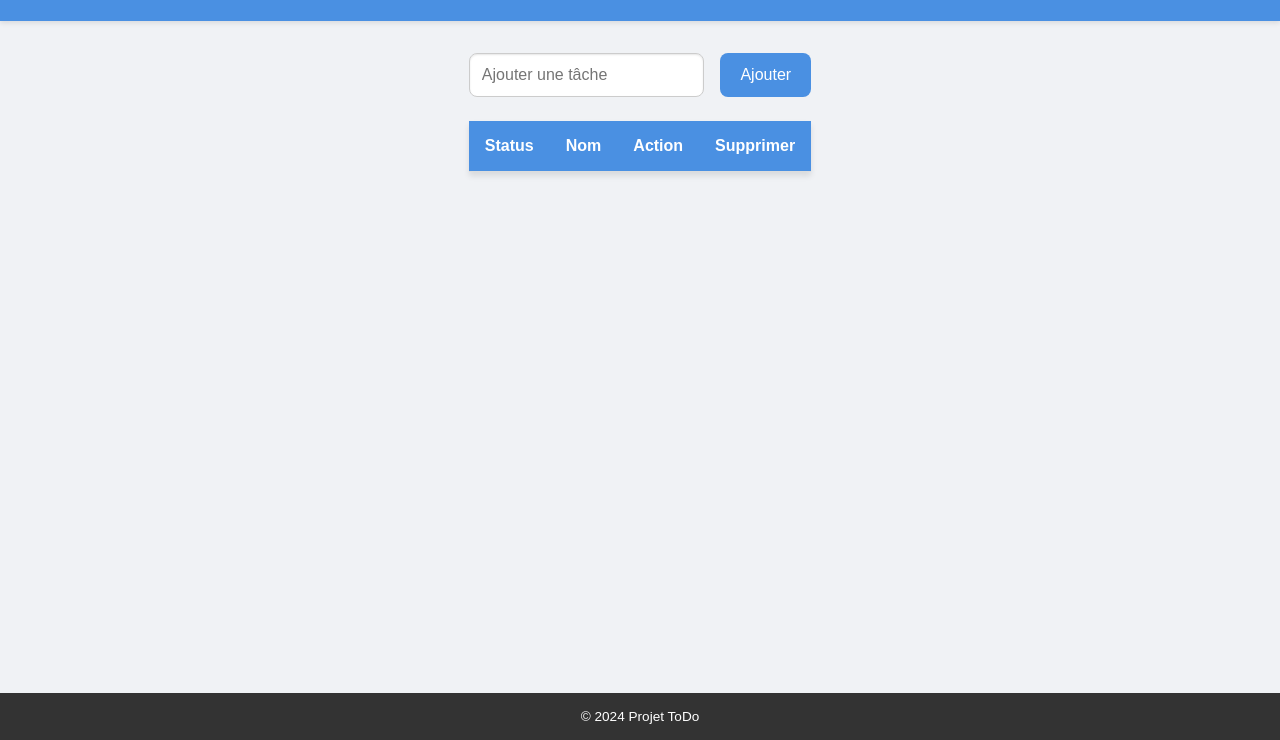
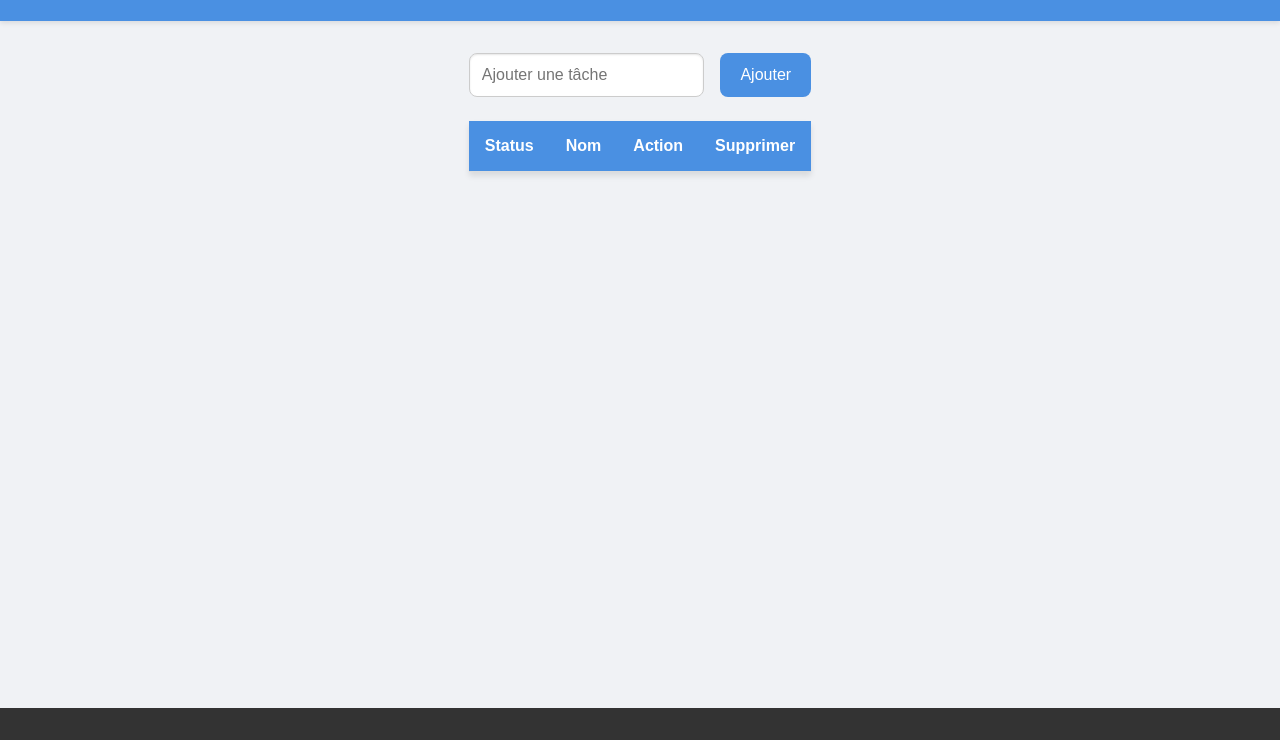
Before and after one commit to SofianeBel/Projet_todo, a plain HTML site: page index.html in a window 1280 px wide. Shown: the part 60-800 px from the top of the page. Drawn offline with Linux system fonts and the light colour scheme.

Commit message:
Update index.html

```diff
--- a/index.html
+++ b/index.html
@@ -188,7 +188,6 @@
       </table>
     </main>
     <footer>
-      <p>&copy; 2024 Projet ToDo</p>
     </footer>
 
     <script>
```
